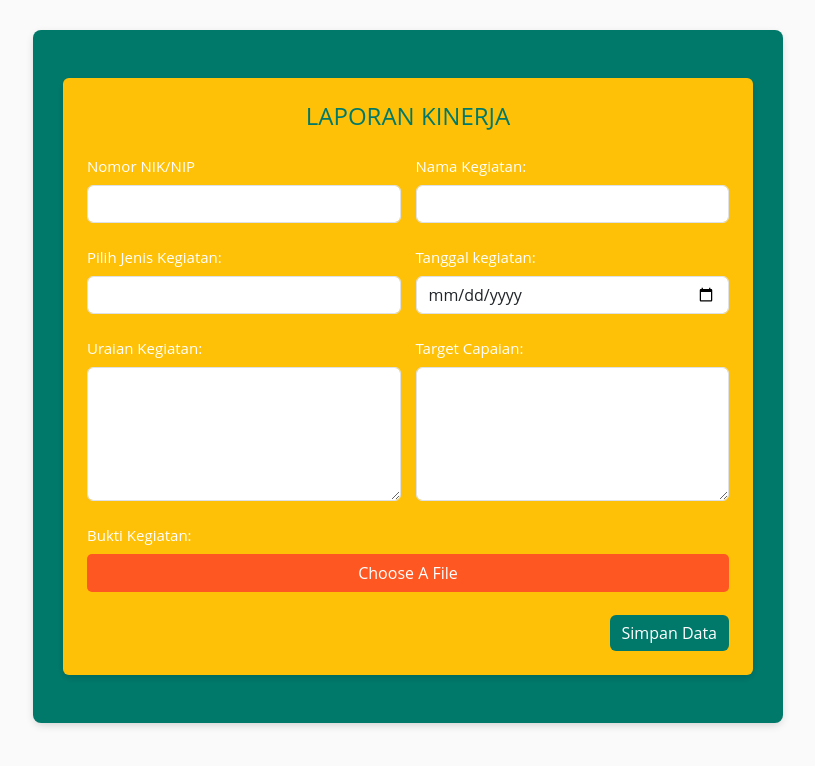
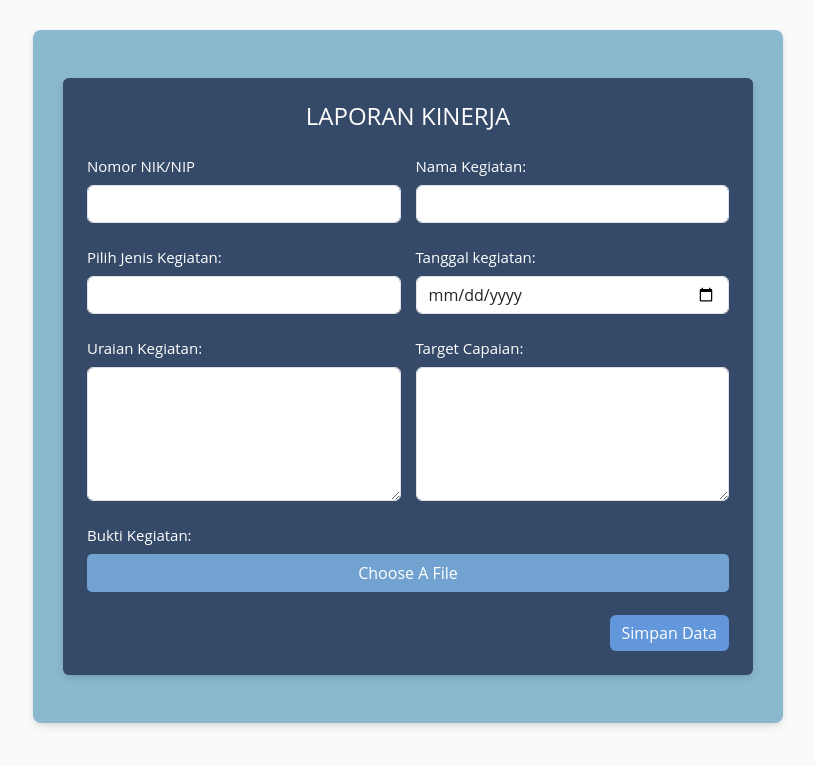
Before and after one commit to lulissss/tugas_pa_hendi, a plain HTML site: page index.html in a window 1280 px wide. Shown: the whole page, without its empty margins (232-1047 px from the left). Drawn offline with nearby package versions, Linux system fonts and the light colour scheme.

Commit message:
gantiwarna

```diff
--- a/index.html
+++ b/index.html
@@ -31,20 +31,20 @@
         }
 
         .bg-primary {
-            background-color: #00796B !important;
+            background-color: #8ab8ce !important;
         }
 
         .bg-secondary {
-            background-color: #FFC107 !important;
+            background-color: #354a68 !important;
         }
 
         .btn-primary, .btn-secondary {
-            background-color: #00796B !important;
+            background-color: #6297db !important;
             border: none;
         }
 
         .btn-secondary {
-            background-color: #FFC107 !important;
+            background-color: #3a5b75 !important;
             border: none;
             color: #212121;
         }
@@ -55,7 +55,7 @@
 
         .inputfile + label {
             color: white;
-            background-color: #FF5722;
+            background-color: #72a2cf;
             padding: 7px 20px;
             border-radius: 5px;
             cursor: pointer;
@@ -79,7 +79,7 @@
     <div class="container bg-primary text-white pt-5 pb-5">
         <div class="container bg-secondary p-4 rounded">
             <form action="https://script.google.com/macros/s/AKfycbwCHQunxN6FPkyZrxTbXJoF2qSKQgSRqqIRcLPq_yIGjIVq8vTHlk3ab4gPG6Y3tHxdXw/exec" method="post" enctype="multipart/form-data">
-                <h4 class="mb-4 text-center fw-medium">LAPORAN KINERJA</h4>
+                <h4 class="mb-4 text-center fw-medium text-white">LAPORAN KINERJA</h4>
                 <div class="form-row">
                     <div class="form-group">
                         <label for="no" class="form-label">Nomor NIK/NIP</label>
```
